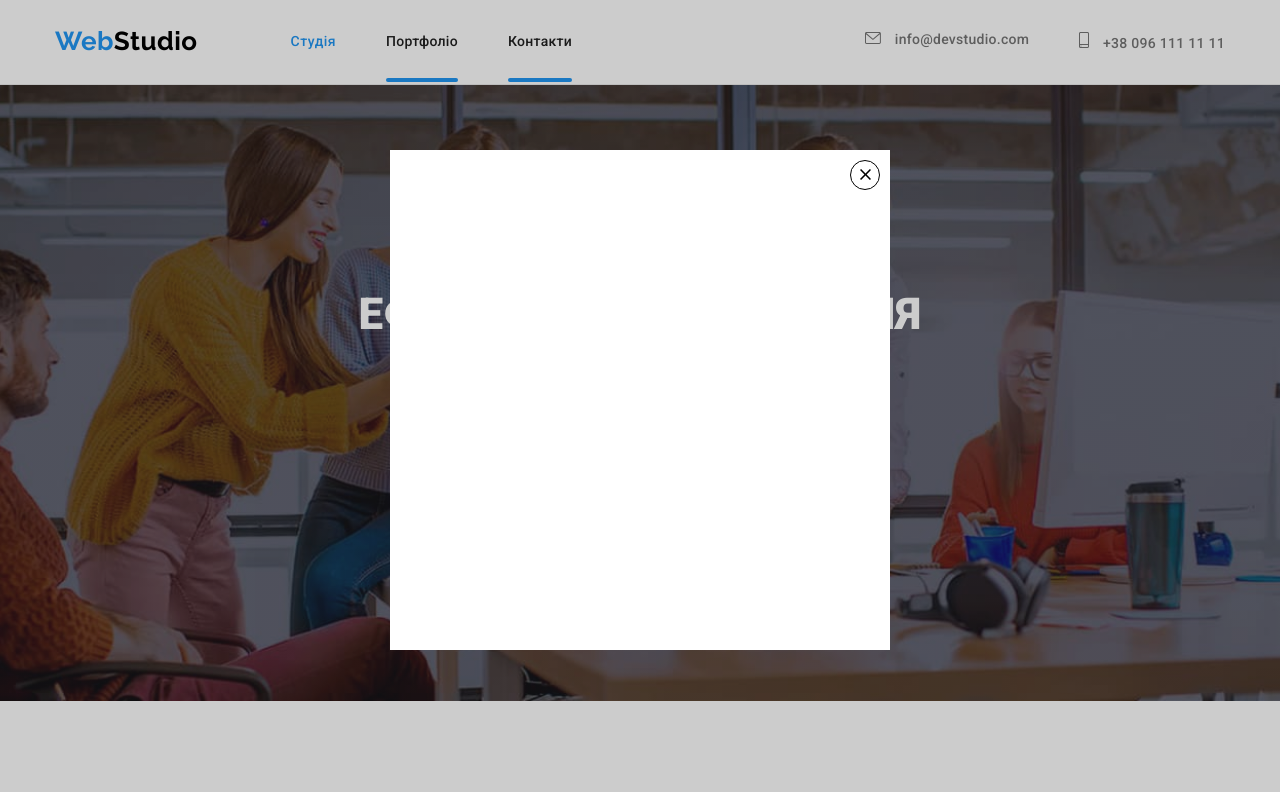
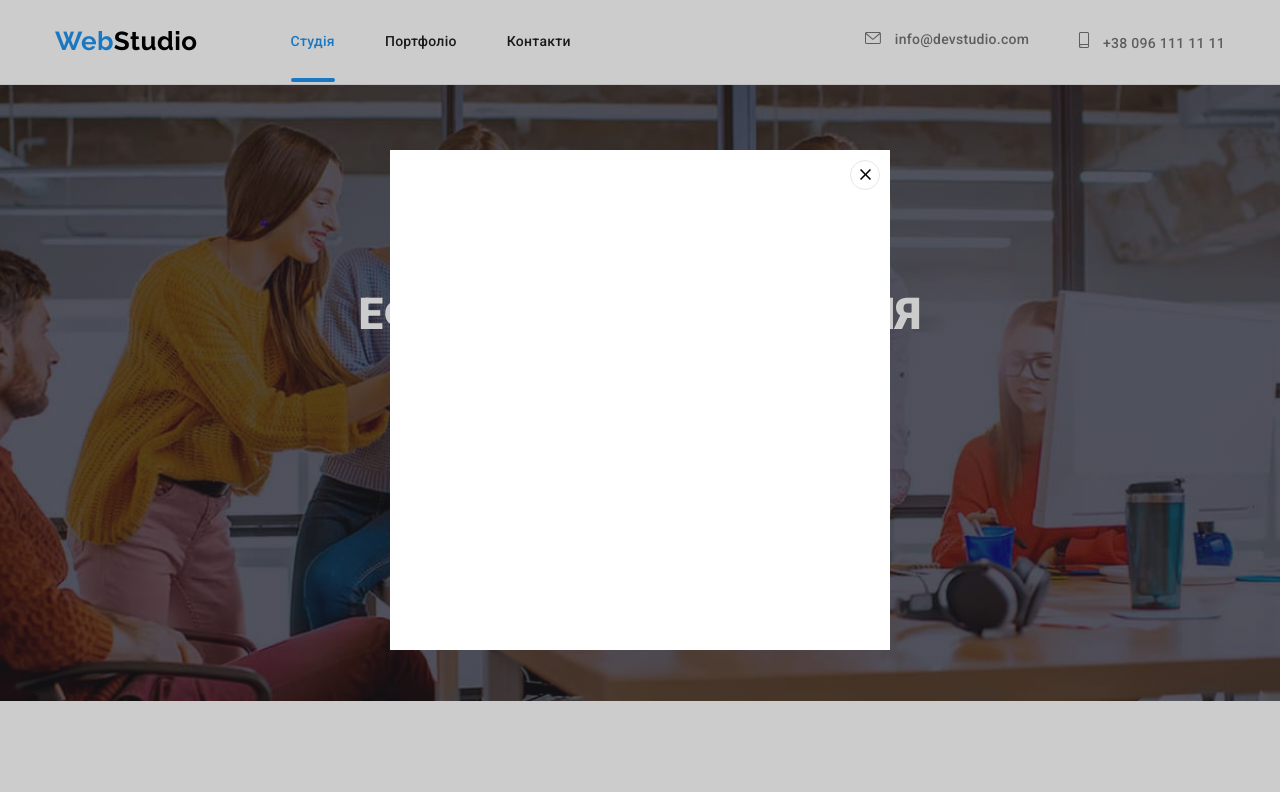
Before and after one commit to Nevidoma-Tetiana/goit-markup-hw-05, a plain HTML site: page index.html in a window 1280 px wide. Both pictures are taken after a click on the button "Замовити послугу". Shown: the top 792 px of the page. Drawn offline with nearby package versions, Linux system fonts and the light colour scheme.

Commit message:
внесено правки

```diff
--- a/css/styles.css
+++ b/css/styles.css
@@ -116,17 +116,22 @@ img {
   transition: color 250ms var(--timing-function);
 }
 
-.header-link::after {
+.header-link.current::after {
   content: "";
   position: absolute;
   bottom: 0;
+  left: 0;
   display: flex;
   width: 100%;
   height: 4px;
   background-color: var(--accent-color);
   border-radius: 2px;
+  position: absolute;
 }
 
+.site-nav-list .header-link.current {
+  color: var(--accent-color);
+}
 /* Link */
 
 a {
@@ -176,17 +181,6 @@ a {
 .contacts .contacts-link:hover,
 .contacts .contacts-link:focus {
   color: var(--accent-color);
-}
-
-.studio,
-.portfolio {
-  display: flex;
-  padding-top: 32px;
-  padding-bottom: 32px;
-  color: var(--accent-color);
-  font-weight: 500;
-  font-size: 14px;
-  line-height: 1.14;
 }
 
 /* Contacts */
@@ -365,6 +359,7 @@ a {
   align-items: center;
   justify-content: center;
   position: absolute;
+  margin: 0;
   bottom: 0;
   font-weight: 700;
   font-size: 14px;
@@ -658,7 +653,7 @@ a {
 .modal-btn {
   width: 30px;
   height: 30px;
-  border: 1px solid;
+  border: 1px solid rgba(0, 0, 0, 0.1);
   border-radius: 50%;
   background-color: transparent;
   position: absolute;
@@ -792,8 +787,9 @@ a {
   color: #ffffff;
   height: 100%;
   padding: 63px 24px;
+  margin: 0;
 
-  transform: translateY(101%);
+  transform: translateY(100%);
   transition: transform 250ms var(--timing-function);
 }
 
--- a/index.html
+++ b/index.html
@@ -45,7 +45,7 @@
           </a>
           <ul class="site-nav-list">
             <li class="site-nav-item">
-              <a href="./index.html" class="studio"
+              <a href="./index.html" class="header-link current"
                 >Студія</a
               >
             </li>
```
Also changed, not shown: potfolio.html (+1 -1 lines).
